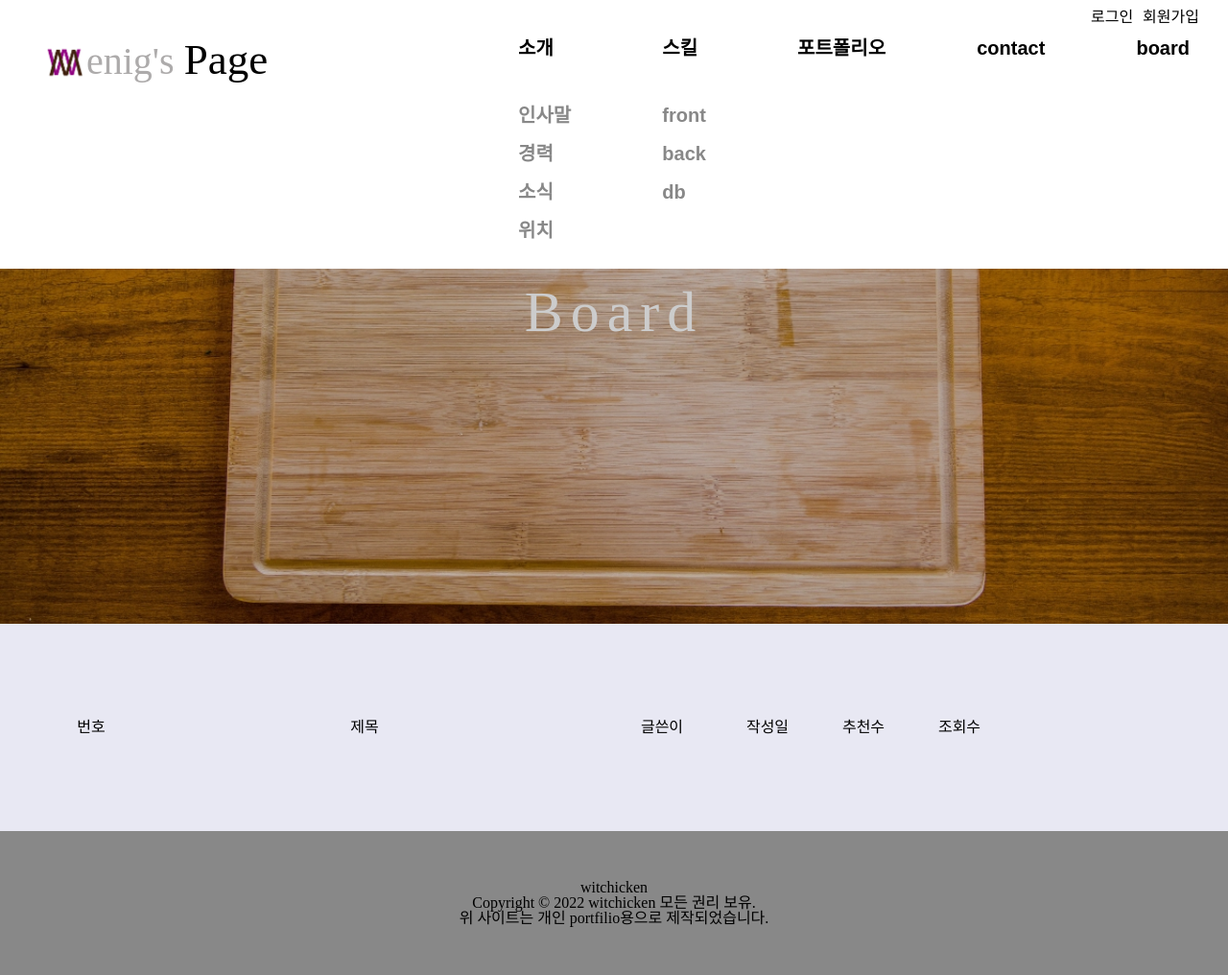
After one commit to witchicken/enigspage, a PHP site: page /board.php in a window 1280 px wide. The commit adds this page. Shown: the whole page at 96% size. Run offline with PHP 8.4, Linux system fonts and the light colour scheme; style sheets or scripts are compiled from the project's sources.

Commit message:
ing-board

```diff
--- /dev/null
+++ b/board.php
@@ -0,0 +1,42 @@
+<!DOCTYPE html>
+<html lang="en">
+<head>
+  <meta charset="UTF-8">
+  <meta http-equiv="X-UA-Compatible" content="IE=edge">
+  <meta name="viewport" content="width=device-width, initial-scale=1.0">
+  <title>enig'sPage</title>
+  <link rel="stylesheet" href="./src/css/reset.css" type="text/css"/>
+  <link rel="stylesheet" href="./src/css/Header.css" type="text/css" />
+  <link rel="stylesheet" href="./src/css/Footer.css" type="text/css" />
+  <link rel="stylesheet" href="./src/css/Board.css" type="text/css" />
+
+
+</head>
+<body>
+  <?php include_once 'header.inc' ?>
+  <section class="board">
+    <div class="board_container">
+      <div class="board_background">
+        <p>Board</p>
+      </div>
+
+    </div>
+    <div class="board_content">
+        <table class="board_list">
+        <thead>
+          <tr>
+              <th width="70">번호</th>
+                <th width="500">제목</th>
+                <th width="120">글쓴이</th>
+                <th width="100">작성일</th>
+                <th width="100">추천수</th>
+                <th width="100">조회수</th>
+            </tr>
+        </thead>
+        </table>
+    </div>
+  </section>
+  <?php include_once 'footer.inc' ?>
+  <script src="./src/js/Header.js" ></script>
+</body>
+</html>
--- a/contact.php
+++ b/contact.php
@@ -18,7 +18,7 @@
   <?php include_once 'header.inc' ?>
   <section class="contact">
     <div class="contact_container">
-      <form class="contact_inner">
+      <form class="contact_inner" method="post" action=<?php echo htmlspecialchars('contact_ok.php');?>>
         <h1>Contact us</h1>
         <p>Lorem ipsum dolor sit amet consectetur adipisicing elit. Odit iste vero recusandae!</p>
         <div class="contact_common">
@@ -37,12 +37,14 @@
 
           <textarea class="form_msg_input_cl" placeholder="type message" name="form_msg_input" id="form_msg_input" maxlength="500"></textarea>
         </div>
-        <input type="submit" value="SEND"/>
+        <input type="submit" class="contact_submit" value="SEND" />
       </form>
 
     </div>
   </section>
   <?php include_once 'footer.inc' ?>
   <script src="./src/js/Header.js" ></script>
+
+
 </body>
 </html>
--- a/header.inc
+++ b/header.inc
@@ -1,3 +1,4 @@
+<?php session_start(); ?>
   <header class="header">
     <div class="header_back">
       <?php
@@ -7,7 +8,7 @@
       }else{
         $user_email = $_SESSION['user_email'];
         $user_nickname = $_SESSION['user_nickname'];
-        echo "<p><strong>$user_nickname</strong>님 환영합니다.";
+        echo "<p style=\"color:#888\"><strong>$user_nickname</strong>님 환영합니다.";
         echo "<a href=\"logout.php\">[로그아웃]</a></p>";
       }
     ?>
@@ -53,10 +54,7 @@
                   <p>포트폴리오</p>
               </a>
             <div class="header_nav_detail">
-                <div>1</div>
-                <div>2</div>
-                <div>3</div>
-                <div>4</div>
+
               </div>
             </li>
             <li>
@@ -66,8 +64,8 @@
 
             </li>
             <li>
-            <a href="search.php">
-                <p>search</p>
+            <a href="board.php">
+                <p>board</p>
             </a>
 
             </li>
--- a/index.php
+++ b/index.php
@@ -1,5 +1,5 @@
 <!DOCTYPE html>
-<?php session_start(); ?>
+
 <html lang="en">
   <head>
     <meta charset="UTF-8" />
--- /dev/null
+++ b/src/css/Board.css
@@ -0,0 +1,49 @@
+@import url("https://fonts.googleapis.com/css2?family=Nanum+Myeongjo&display=swap");
+* {
+  box-sizing: border-box;
+  font-family: "Nanum Myeongjo", serif;
+}
+
+.header {
+  z-index: 9999;
+}
+
+.board {
+  height: auto;
+  background: #e8e8f3;
+}
+.board .board_container {
+  position: relative;
+  height: 650px;
+}
+.board .board_container .board_background {
+  width: 100%;
+  height: 100%;
+  position: absolute;
+  left: 0;
+  top: 0;
+  right: 0;
+  bottom: 0;
+  filter: brightness(0.8);
+  background: center/cover no-repeat url("../img/comp_board.jpg");
+}
+.board .board_container .board_background p {
+  width: 100%;
+  height: 100%;
+  display: flex;
+  justify-content: center;
+  align-items: center;
+  font-size: 60px;
+  color: white;
+  letter-spacing: 8px;
+}
+.board .board_content {
+  max-width: 1400px;
+  margin: 0 auto;
+  padding-top: 100px;
+  padding-left: 60px;
+  padding-right: 60px;
+  padding-bottom: 100px;
+}
+
+/*# sourceMappingURL=Board.css.map */
--- /dev/null
+++ b/src/css/Board.scss
@@ -0,0 +1,49 @@
+//google fonts
+@import url("https://fonts.googleapis.com/css2?family=Nanum+Myeongjo&display=swap");
+* {
+  box-sizing: border-box;
+  font-family: "Nanum Myeongjo", serif;
+}
+@mixin intro_base {
+  max-width: 1400px;
+  margin: 0 auto;
+  padding-top: 100px;
+  padding-left: 60px;
+  padding-right: 60px;
+  padding-bottom: 100px;
+}
+.header {
+  z-index: 9999;
+}
+.board {
+  height: auto;
+  background: #e8e8f3;
+  .board_container {
+    position: relative;
+    height: 650px;
+    .board_background {
+      width: 100%;
+      height: 100%;
+      position: absolute;
+      left: 0;
+      top: 0;
+      right: 0;
+      bottom: 0;
+      filter: brightness(0.8);
+      background: center / cover no-repeat url("../img/comp_board.jpg");
+      p {
+        width: 100%;
+        height: 100%;
+        display: flex;
+        justify-content: center;
+        align-items: center;
+        font-size: 60px;
+        color: white;
+        letter-spacing: 8px;
+      }
+    }
+  }
+  .board_content {
+    @include intro_base();
+  }
+}
```
Also changed, not shown: contact_ok.php (added, +48 -0 lines), search.php (deleted, +0 -19 lines), src/css/Contact.css (+21 -0 lines), src/css/Contact.scss (+19 -0 lines), src/css/Contact_ok.css (added, +43 -0 lines), src/css/Contact_ok.scss (added, +44 -0 lines), src/img/comp_board.jpg (added), 3 other files.
